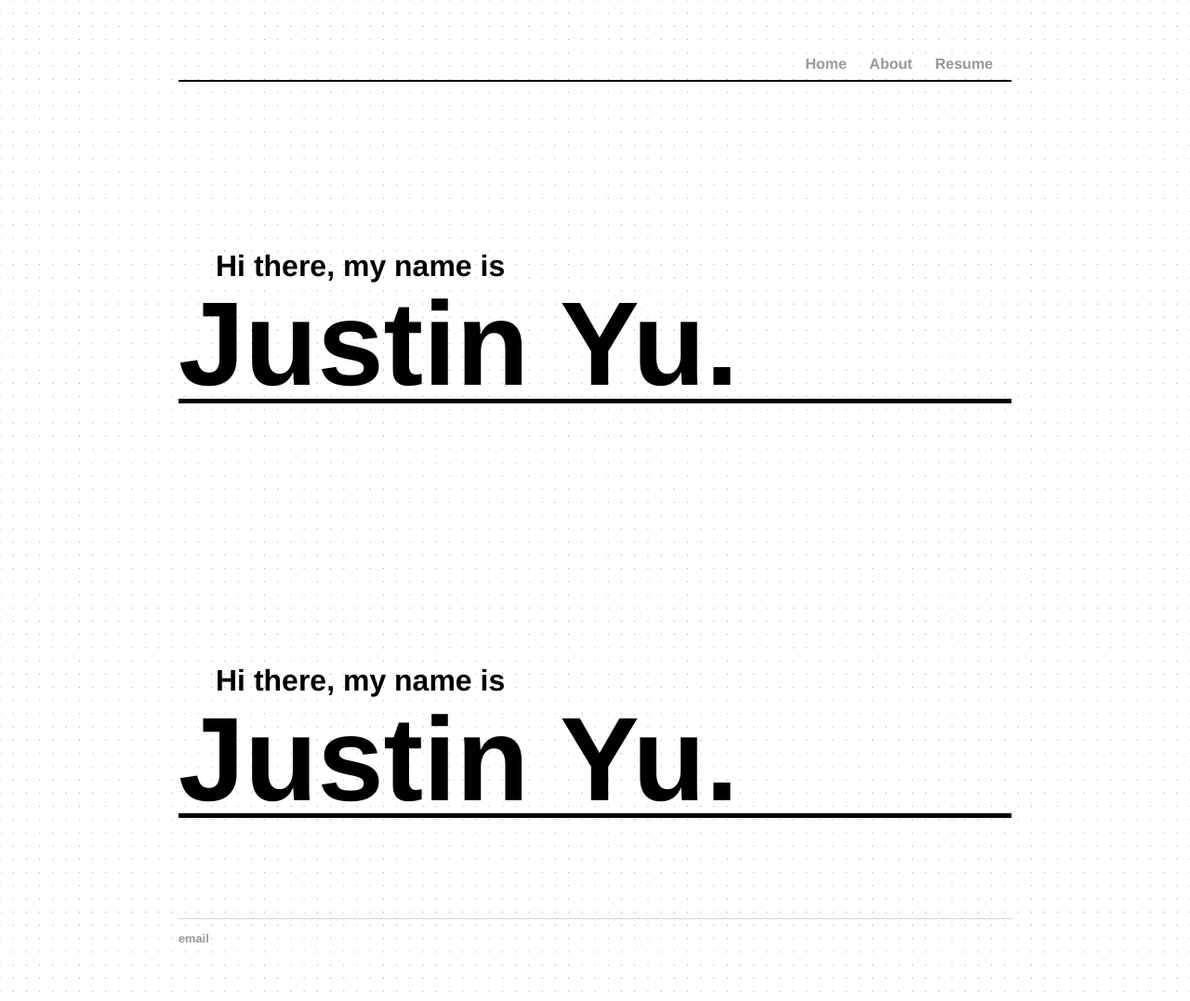
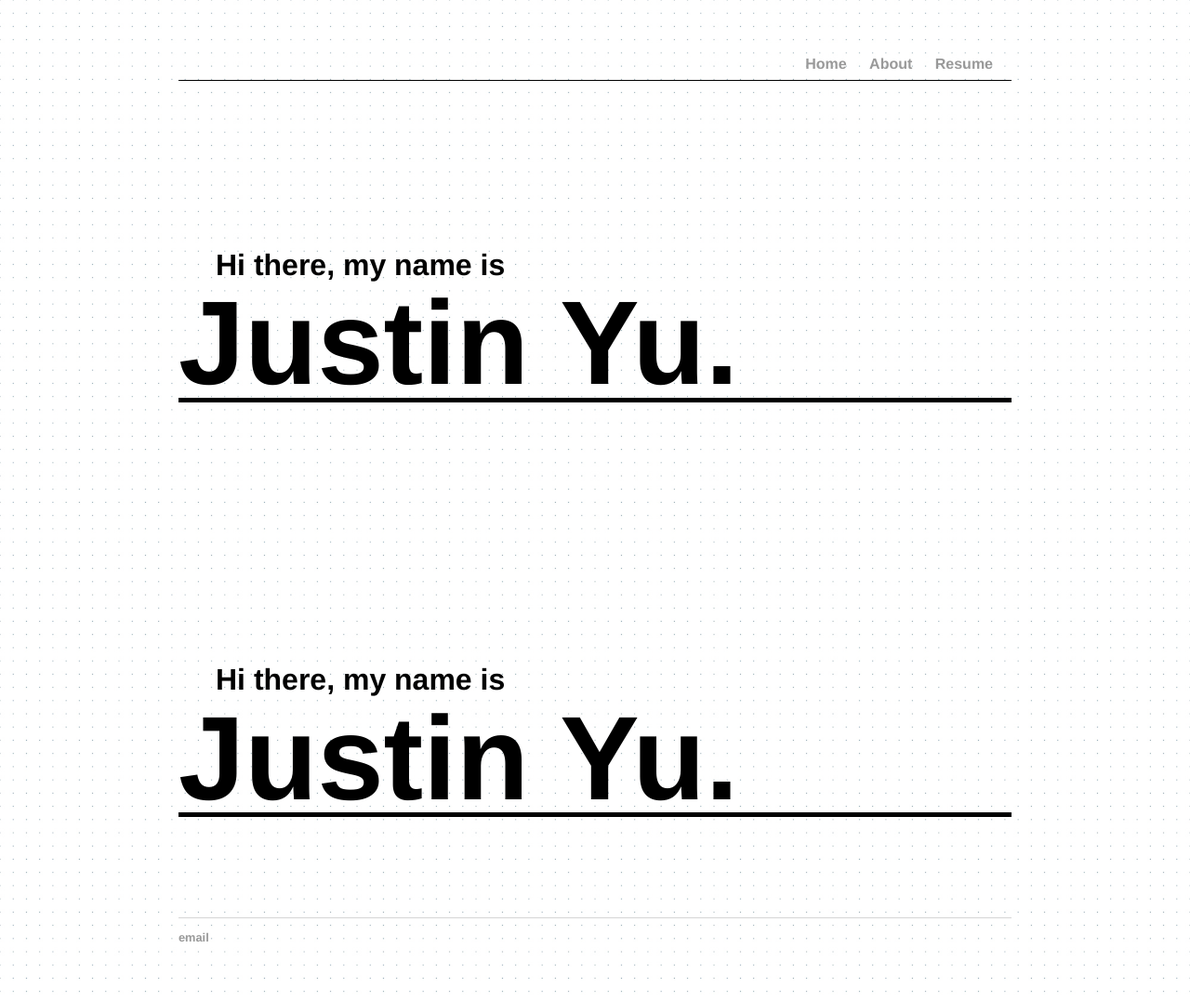
Before and after one commit to justinjelly/justinjelly.github.io, a Jekyll site: the page built from index.html, in a window 1280 px wide. Shown: the whole page at 93% size. Built offline with Jekyll 4.4.1, drawn with Linux system fonts in a browser that asks for light colours.

Commit message:
Update default.html

```diff
--- a/_layouts/default.html
+++ b/_layouts/default.html
@@ -11,7 +11,7 @@
 	        		<li><a href="/">Home</a></li>
 		        	<li><a href="/about">About</a></li>
 	        		<li><a href="/resume">Resume</a></li>
-				<hr style="height:2px; border-width:0; color:black; background-color:black;">
+				<hr style="height:1px; border-width:0; color:black; background-color:black;">
 	    		</ul>
 			</nav>
 			<div class="container">
```
